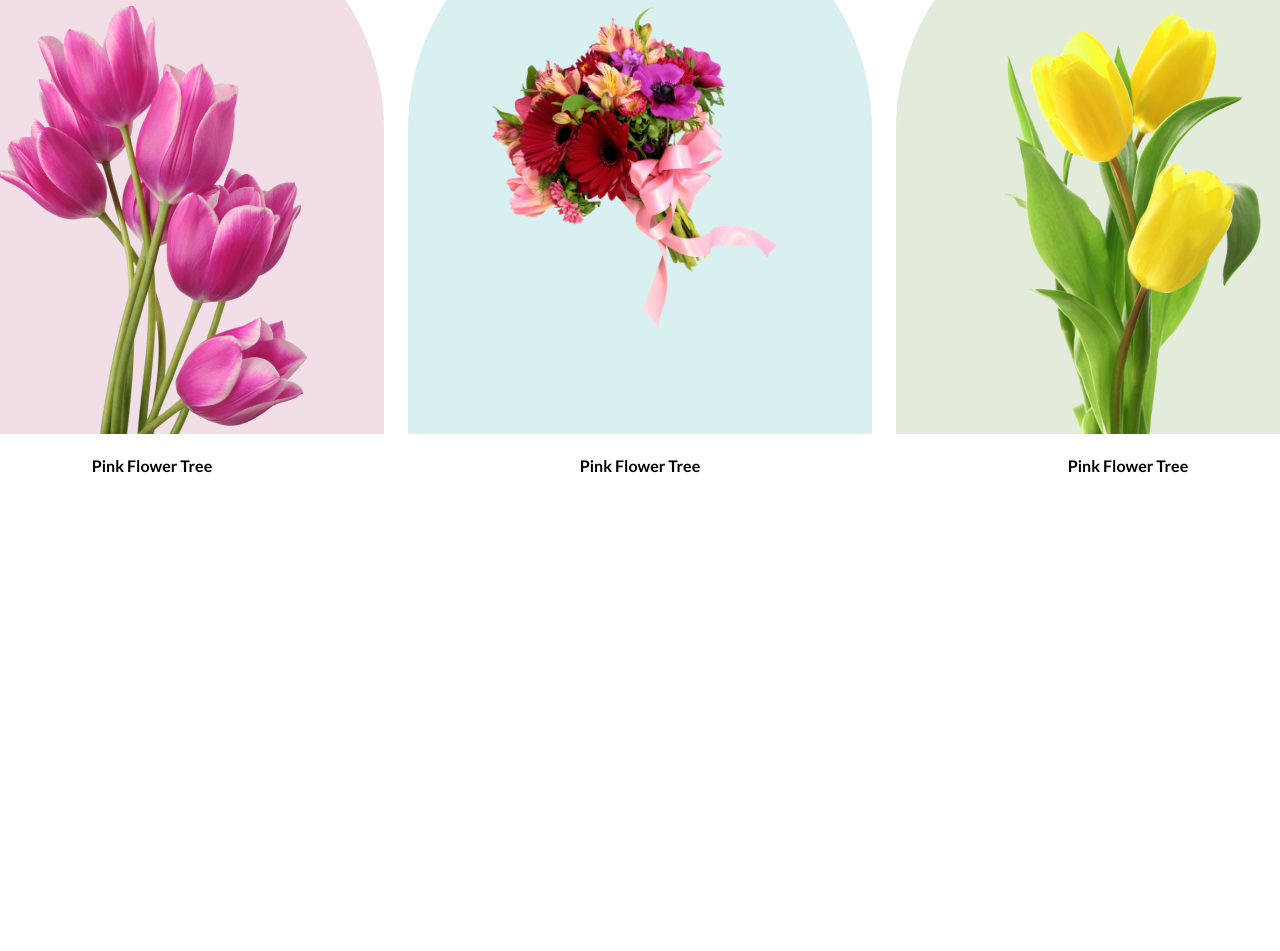
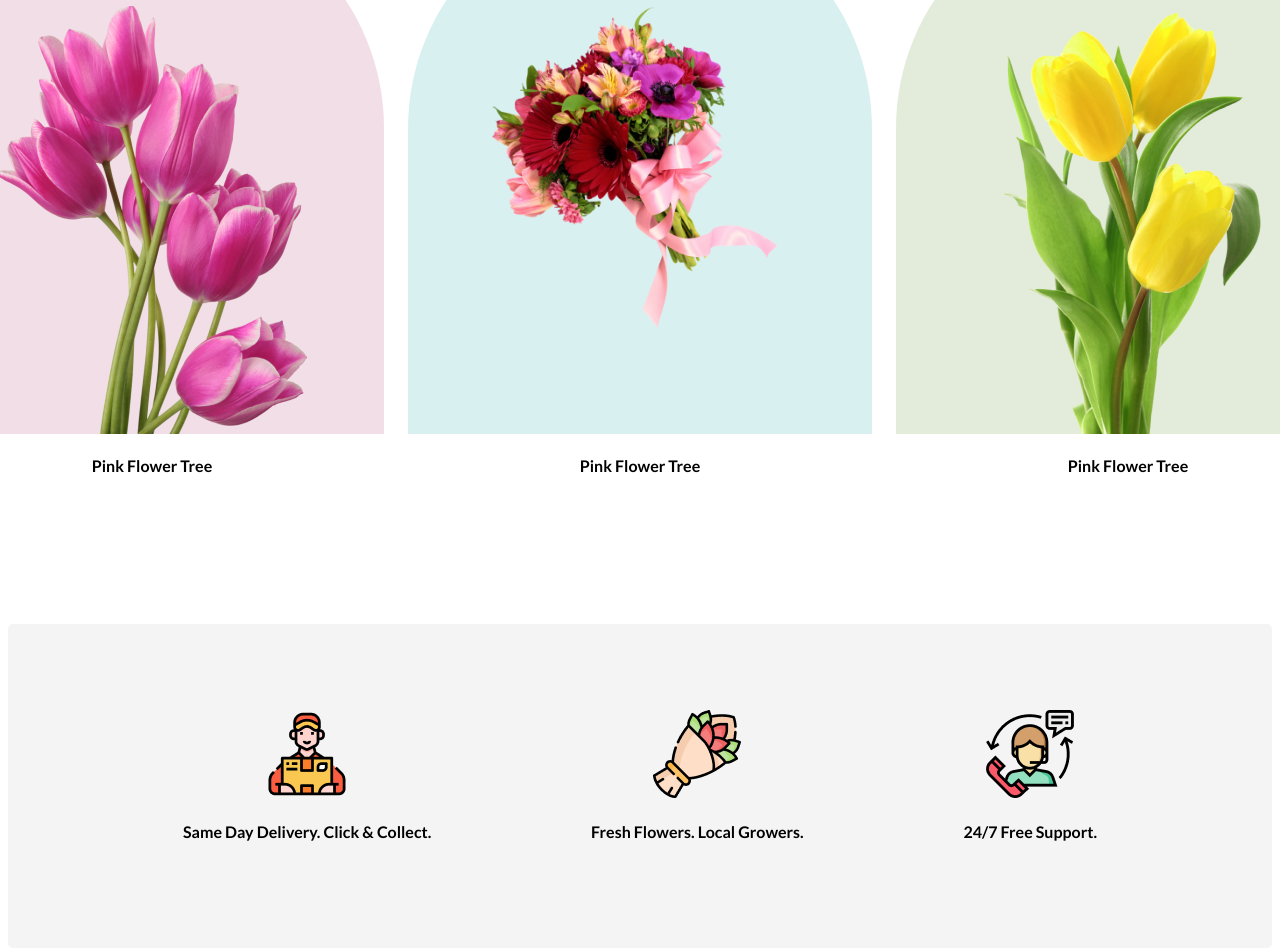
Before and after one commit to HabibShamun/FlowerShop-Website, a plain HTML site: page index.html in a window 1280 px wide. Shown: the part 1283-2234 px from the top of the page. Before the commit the page ends 1787 px from the top, so only its background shows below. Drawn offline with Linux system fonts and the light colour scheme.

Commit message:
added the icons section

```diff
--- a/index.html
+++ b/index.html
@@ -50,6 +50,23 @@
             </div>
         </div>
         </section>
+
+        <section class="web-icons" >
+            <div class="icon-container">
+                <div class="icon-card">
+                    <img src="./Flower Asset/Group 57.png" alt="">
+                    <h4>Same Day Delivery. Click & Collect.</h4>
+                </div>
+                <div class="icon-card">
+                    <img src="./Flower Asset/Group 58.png" alt="">
+                    <h4>Fresh Flowers. Local Growers.</h4>
+                </div>
+                <div class="icon-card">
+                    <img src="./Flower Asset/Group 59.png" alt="">
+                    <h4>24/7 Free Support.</h4>
+                </div>
+            </div>
+        </section>
     </main>
     <footer>
 
--- a/style.css
+++ b/style.css
@@ -106,6 +106,21 @@ main{
 .featured img{
     max-width: 70%;
 }
+
+/* icon*/
+.icon-container{
+     max-width: 1440px;
+    margin: 128px auto;
+    display: flex;
+    justify-content: space-between;
+    padding: 86px 175px;
+
+    background-color: rgba(39, 39, 39, 0.05);
+    border-radius: 5px;
+}
+.icon-card{
+    text-align: center;
+}
 /* responsive */
 @media  screen and (max-width:576px) {
     .banner{
@@ -121,4 +136,8 @@ main{
     .featured .img-container{
         text-align: center;
     }
+    .icon-container{
+        flex-direction: column;
+        gap: 60px;
+    }
 }
```
